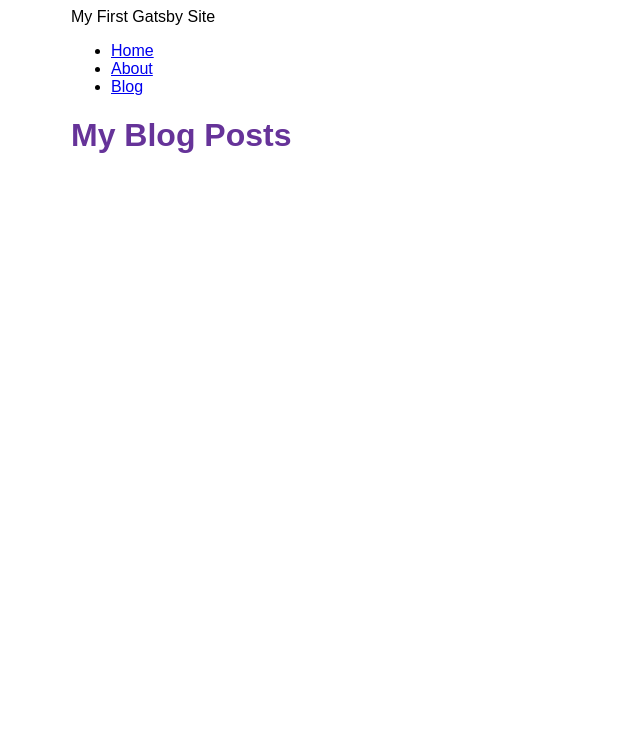
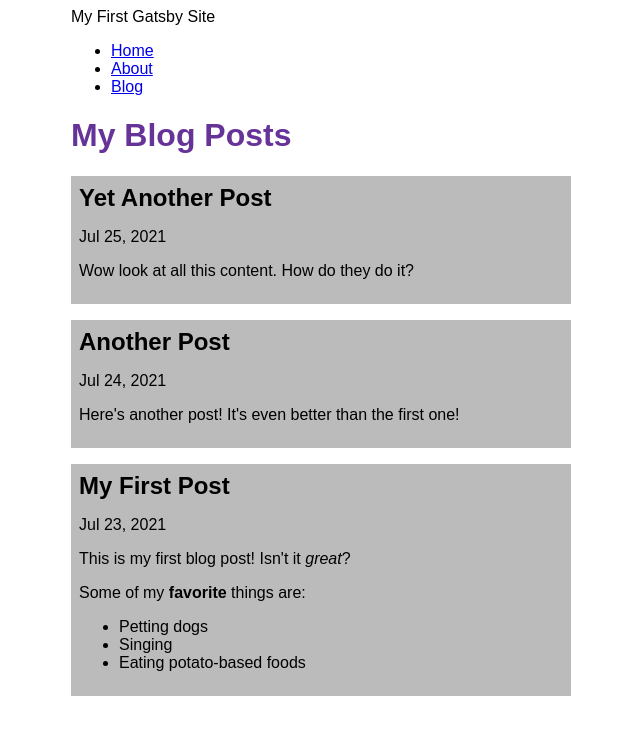
Before and after one commit to bsuster/MyTestGatsbySite, a Gatsby site: page /blog in a window 1280 px wide. Shown: the whole page, without its empty margins (319-959 px from the left). Built offline with nearby package versions, Linux system fonts and the light colour scheme; Gatsby itself is replaced by a stand-in of ours.

Commit message:
Complete tutorial 5

```diff
--- a/src/pages/blog.js
+++ b/src/pages/blog.js
@@ -1,33 +1,37 @@
 import * as React from 'react'
 import { graphql } from 'gatsby'
+import { MDXRenderer } from 'gatsby-plugin-mdx'
 import Layout from '../components/layout'
+import * as style from '../style/blog.module.css'
 
 const BlogPage = ({ data }) => {
     return (
         <Layout pageTitle="My Blog Posts">
-            <ul>
-                {/* {
-                    data.allMdx.nodes.map(node => (
-                        <li key={node.name}>
-                            {node.name}
-                        </li>
-                    ))
-                } */}
-            </ul>
+            {
+                data.allMdx.nodes.map(node => (
+                    <article key={node.id} className={style.article}>
+                        <h2>{node.frontmatter.title}</h2>
+                        <p>{node.frontmatter.date}</p>
+                        <MDXRenderer>
+                            {node.body}
+                        </MDXRenderer>
+                    </article>
+                ))
+            }
         </Layout>
     )
 }
 
 export const query = graphql`
-    query MyQuery {
-        allMdx(sort: {fields: frontmatter___date}) {
+    query {
+        allMdx(sort: {fields: frontmatter___date, order: DESC}) {
             nodes {
+                id
+                body
                 frontmatter {
                     title
-                    date(formatString: "MMMM DD, YY")
+                    date(formatString:"MMM D, YYYY")
                 }
-                id
-                body
             }
         }
     }
--- /dev/null
+++ b/src/style/blog.module.css
@@ -0,0 +1,9 @@
+.article {
+    background-color: rgb(187, 187, 187);
+    padding: 0.5rem;
+    margin: 1rem auto;
+}
+
+.article h2 {
+    margin: 0 !important;
+}
```
Also changed, not shown: 1 other file.
